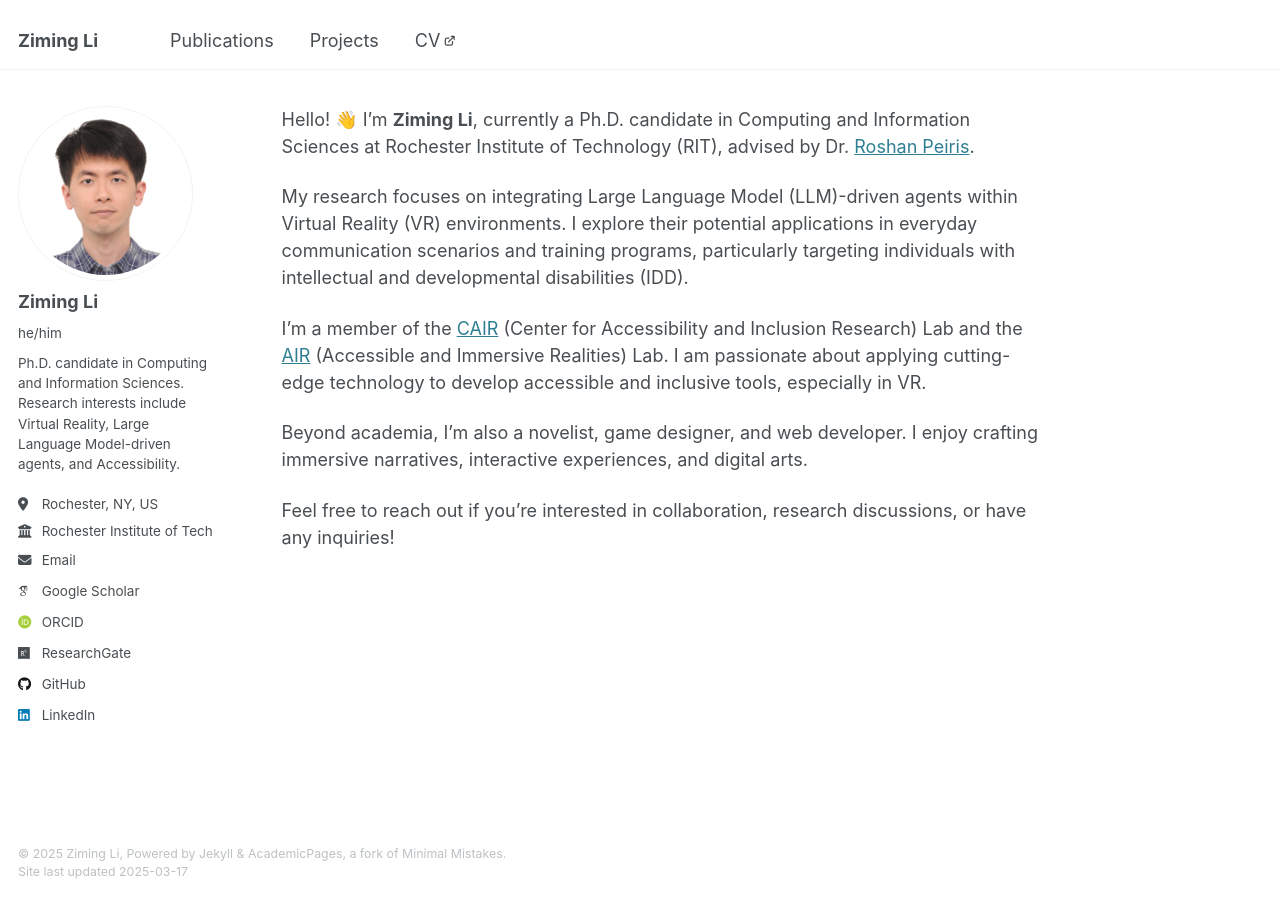
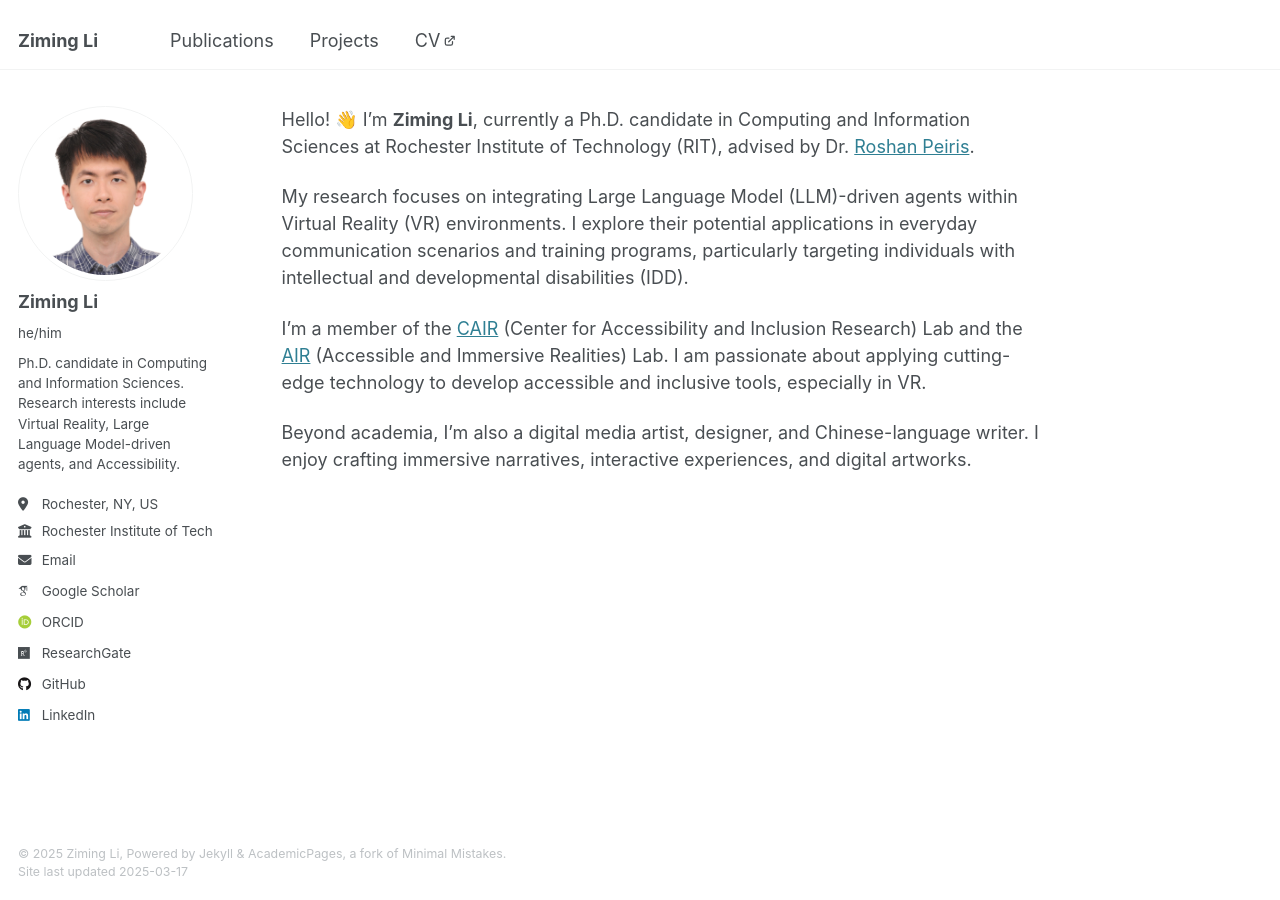
Before and after one commit to ZimingLiii/zimingliii.github.io, a Jekyll site: the page built from _pages/about.md, in a window 1280 px wide. Built offline with Jekyll 4.4.1, drawn with Linux system fonts in a browser that asks for light colours; some web fonts are replaced.

Commit message:
docs: update readme

```diff
--- a/_pages/about.md
+++ b/_pages/about.md
@@ -13,6 +13,4 @@ My research focuses on integrating Large Language Model (LLM)-driven agents with
 
 I'm a member of the [CAIR](https://cair.rit.edu) (Center for Accessibility and Inclusion Research) Lab and the [AIR](https://www.ritairlab.org) (Accessible and Immersive Realities) Lab. I am passionate about applying cutting-edge technology to develop accessible and inclusive tools, especially in VR.
 
-Beyond academia, I’m also a novelist, game designer, and web developer. I enjoy crafting immersive narratives, interactive experiences, and digital arts.
-
-Feel free to reach out if you're interested in collaboration, research discussions, or have any inquiries!
+Beyond academia, I’m also a digital media artist, designer, and Chinese-language writer. I enjoy crafting immersive narratives, interactive experiences, and digital artworks.
```
